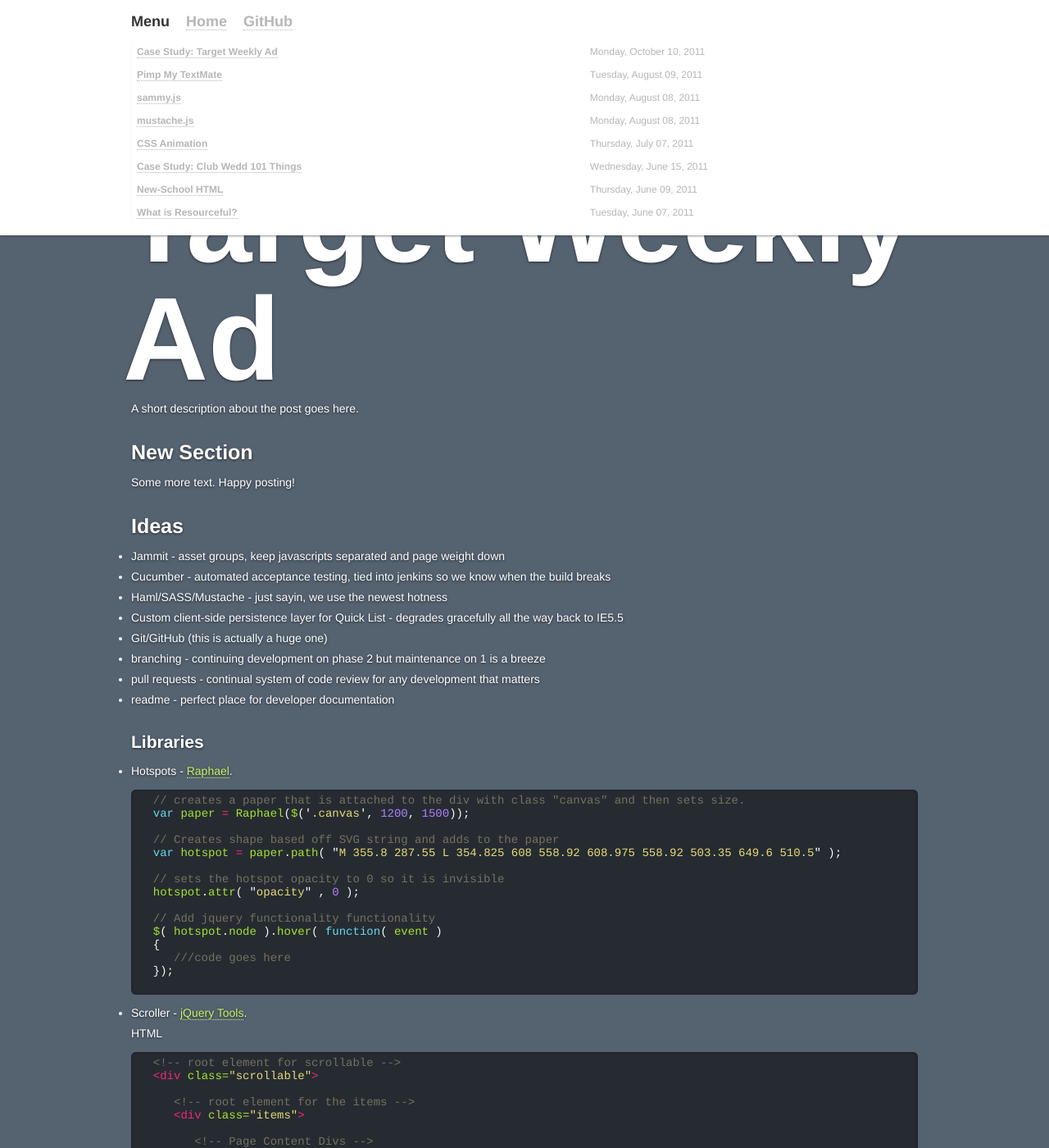
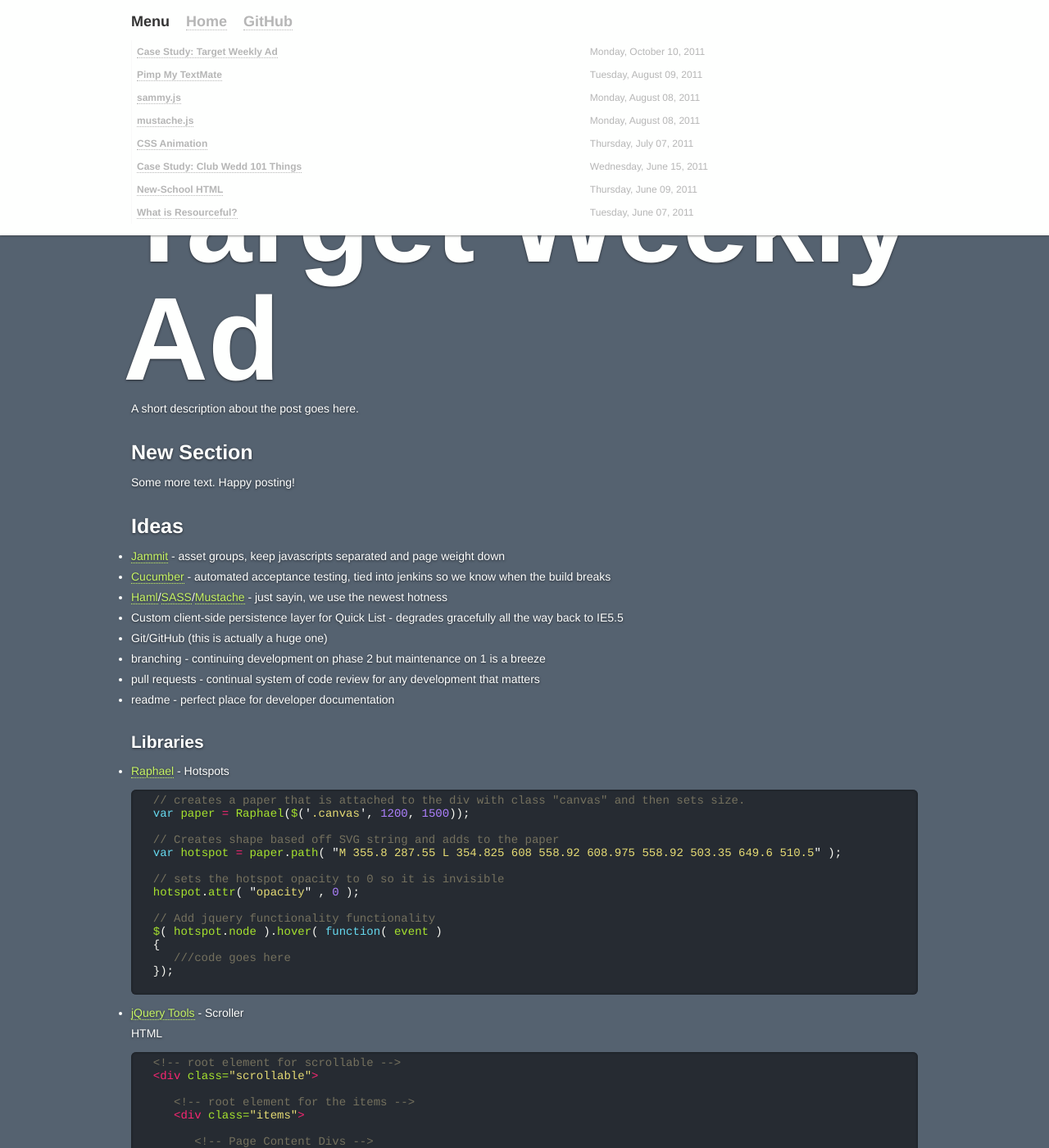
Before and after one commit to SFCRD/sfcrd.github.com, a Jekyll site: the page built from _posts/2011-10-10-case-study-target-weekly-ad.md, in a window 1280 px wide and 1400 px high. Shown: the whole window at 82% size. Built offline with Jekyll 4.4.1, drawn with Linux system fonts in a browser that asks for light colours.

Commit message:
Add links to technologies

```diff
--- a/_posts/2011-10-10-case-study-target-weekly-ad.md
+++ b/_posts/2011-10-10-case-study-target-weekly-ad.md
@@ -3,10 +3,10 @@ layout: post
 title: "Case Study: Target Weekly Ad"
 excerpt: A short description about the post goes here.
 authors:
+- name: Kyle Beikirch
+  email: kyle.beikirch@gmail.com
 - name: Jeremy Ruppel
   email: jeremy.ruppel@gmail.com
-- name: Kyle Beikirch
-  email: kyle.beikirch@gmail.com
 
 ---
 
@@ -21,9 +21,9 @@ Some more text. Happy posting!
 
 ## Ideas
 
-- Jammit - asset groups, keep javascripts separated and page weight down
-- Cucumber - automated acceptance testing, tied into jenkins so we know when the build breaks
-- Haml/SASS/Mustache - just sayin, we use the newest hotness
+- [Jammit](http://documentcloud.github.com/jammit/) - asset groups, keep javascripts separated and page weight down
+- [Cucumber](http://cukes.info/) - automated acceptance testing, tied into jenkins so we know when the build breaks
+- [Haml](http://haml-lang.com/)/[SASS](http://sass-lang.com/)/[Mustache](http://mustache.github.com/) - just sayin, we use the newest hotness
 - Custom client-side persistence layer for Quick List - degrades gracefully all the way back to IE5.5
 - Git/GitHub (this is actually a huge one)
 	- branching - continuing development on phase 2 but maintenance on 1 is a breeze
@@ -32,7 +32,7 @@ Some more text. Happy posting!
 
 ### Libraries
 
-  - Hotspots -  [Raphael](http://raphaeljs.com/).
+  - [Raphael](http://raphaeljs.com/) - Hotspots
   {% highlight js %}
   // creates a paper that is attached to the div with class "canvas" and then sets size.
   var paper = Raphael($('.canvas', 1200, 1500));
@@ -50,7 +50,7 @@ Some more text. Happy posting!
   });
   {% endhighlight %}
 
-  - Scroller - [jQuery Tools](http://flowplayer.org/tools/scrollable/index.html).
+  - [jQuery Tools](http://flowplayer.org/tools/scrollable/index.html) - Scroller
 
   HTML
   {% highlight html %}
```
